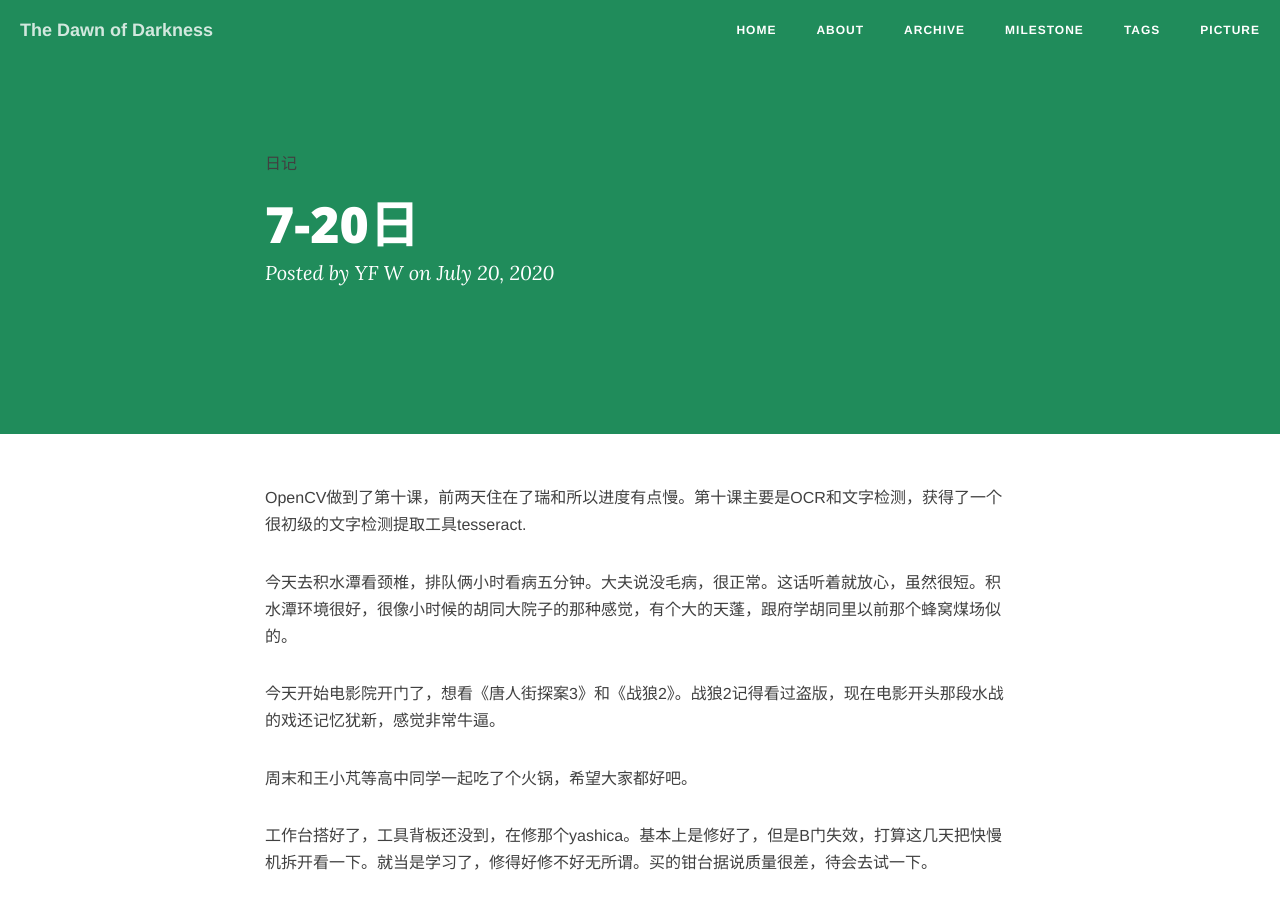
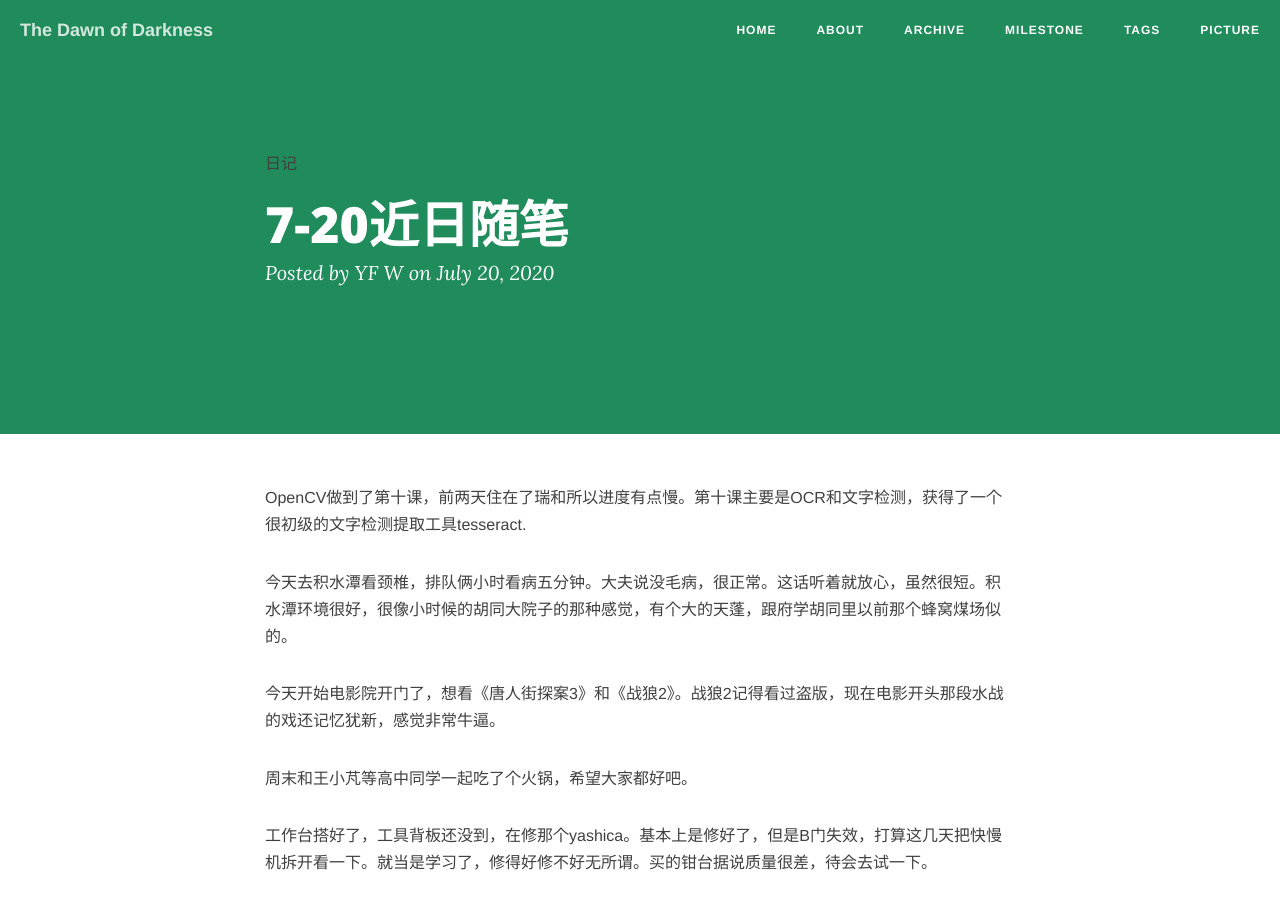
Before and after one commit to baabbabyy/Blog, a Jekyll site: the page built from _posts/2020-7-20- 近日随笔.md, in a window 1280 px wide and 900 px high. Built offline with Jekyll 4.4.1, drawn with Linux system fonts in a browser that asks for light colours; nearby versions of some CDN libraries; comment, search, counter and statistics services are not loaded.

Commit message:
Update 2020-7-20- 近日随笔.md

```diff
--- a/_posts/2020-7-20- 近日随笔.md
+++ b/_posts/2020-7-20- 近日随笔.md
@@ -1,6 +1,6 @@
 ---
 layout: post
-title: 7-20日
+title: 7-20近日随笔
 date: 2020-7-20
 categories: blog
 tags: [日记]
```
